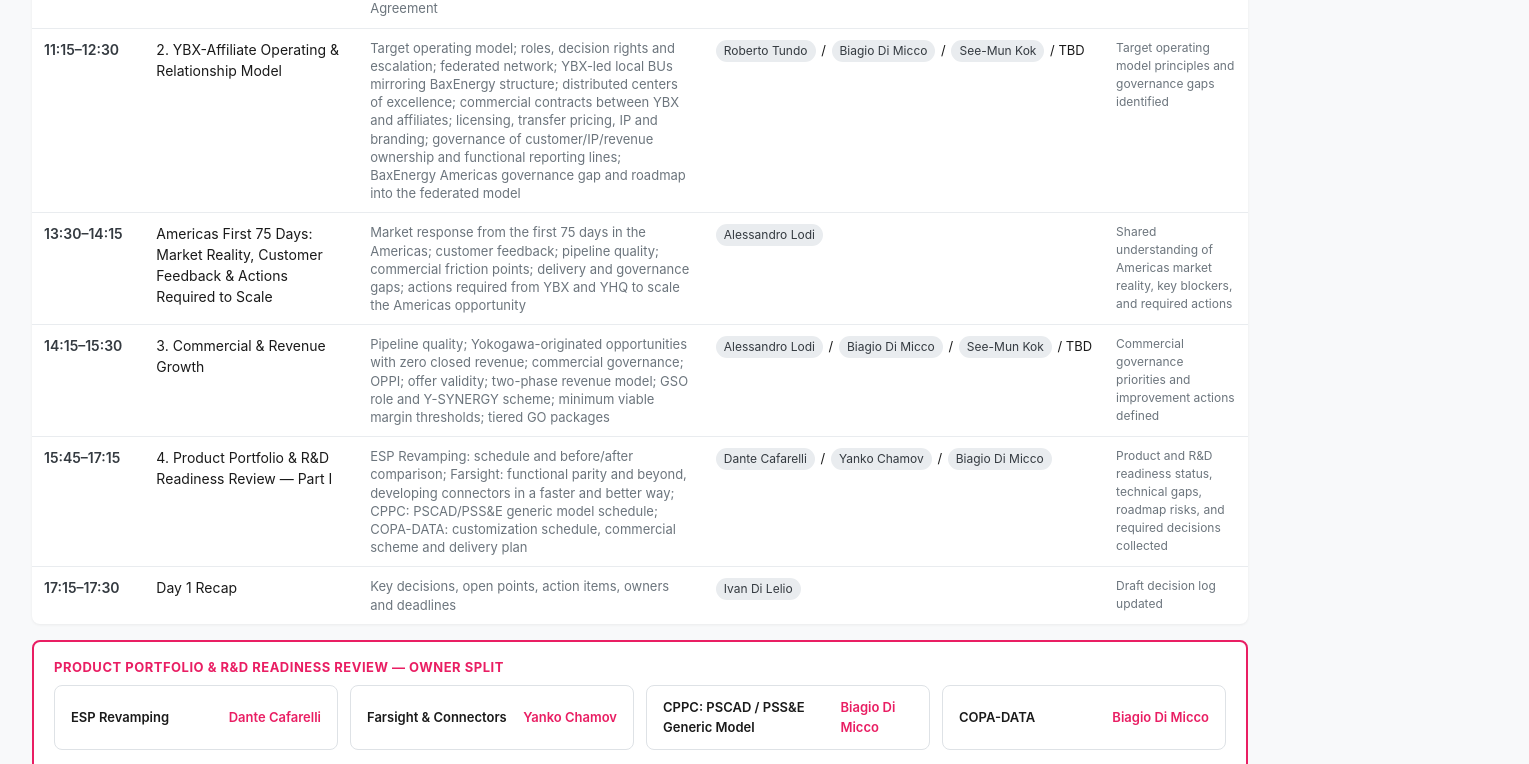
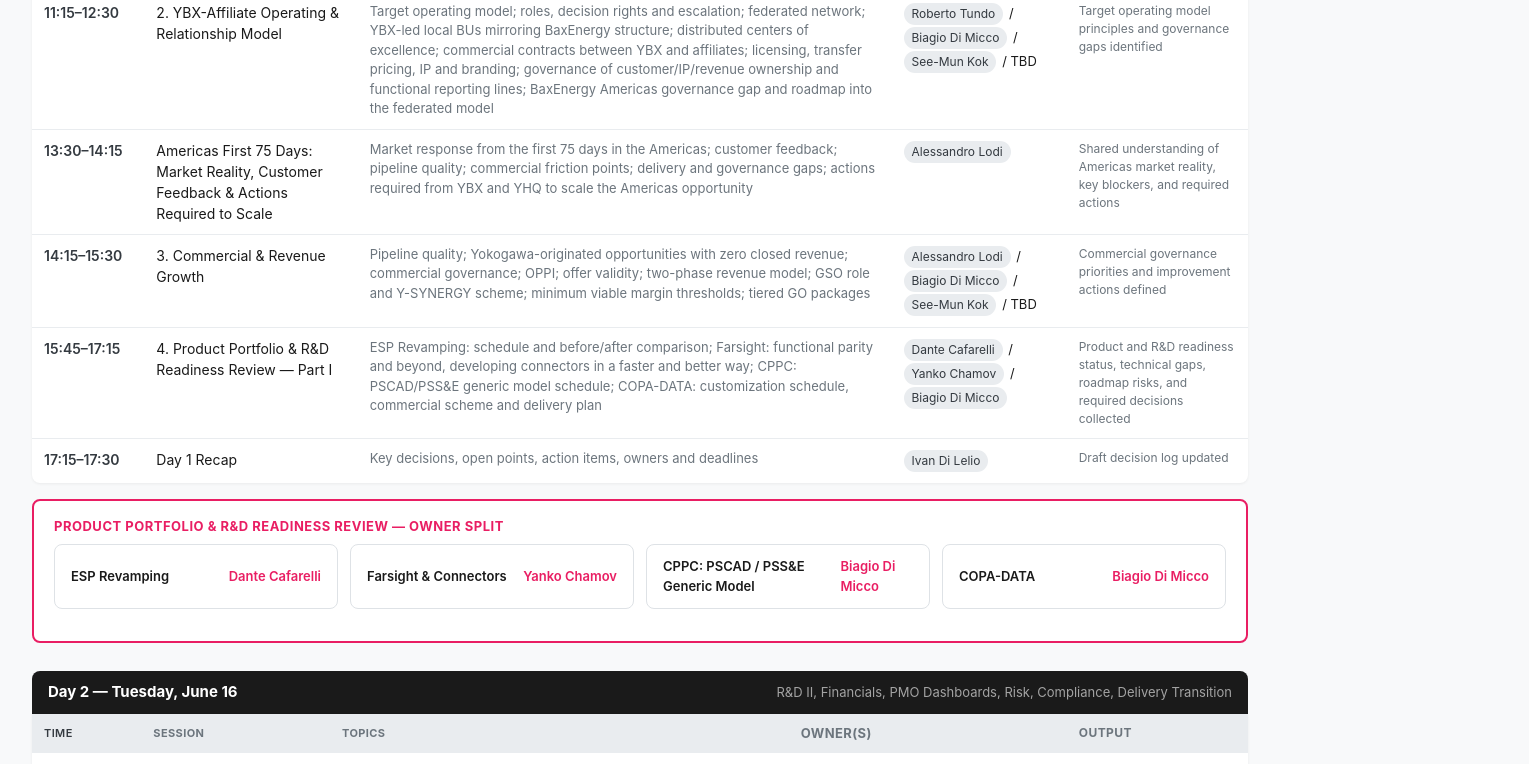
Before and after one commit to Virginbloodymary/BAX-YKGW-Agenda, a plain HTML site: page index.html in a window 1280 px wide. Shown: the part 862-1626 px from the top of the page, 1529 px wide, since content can reach past the window. Drawn offline with Linux system fonts and the light colour scheme.

Commit message:
fix: wider topics column

```diff
--- a/index.html
+++ b/index.html
@@ -104,9 +104,9 @@
   .agenda-table tr:last-child td { border-bottom: none; }
   .agenda-table tr:hover { background: #fef0f5; }
   .agenda-table .col-time { width: 90px; white-space: nowrap; font-weight: 600; color: var(--gray-800); }
-  .agenda-table .col-session { min-width: 180px; }
-  .agenda-table .col-topics { font-size: 13px; color: var(--gray-600); line-height: 1.4; }
-  .agenda-table .col-owner { white-space: nowrap; font-size: 13px; }
+  .agenda-table .col-session { min-width: 140px; }
+  .agenda-table .col-topics { font-size: 13px; color: var(--gray-600); line-height: 1.5; }
+  .agenda-table .col-owner { font-size: 13px; }
   .agenda-table .col-output { font-size: 12px; color: var(--gray-600); }
   .owner-chip {
     display: inline-block; background: var(--gray-200); color: var(--gray-800);
```
